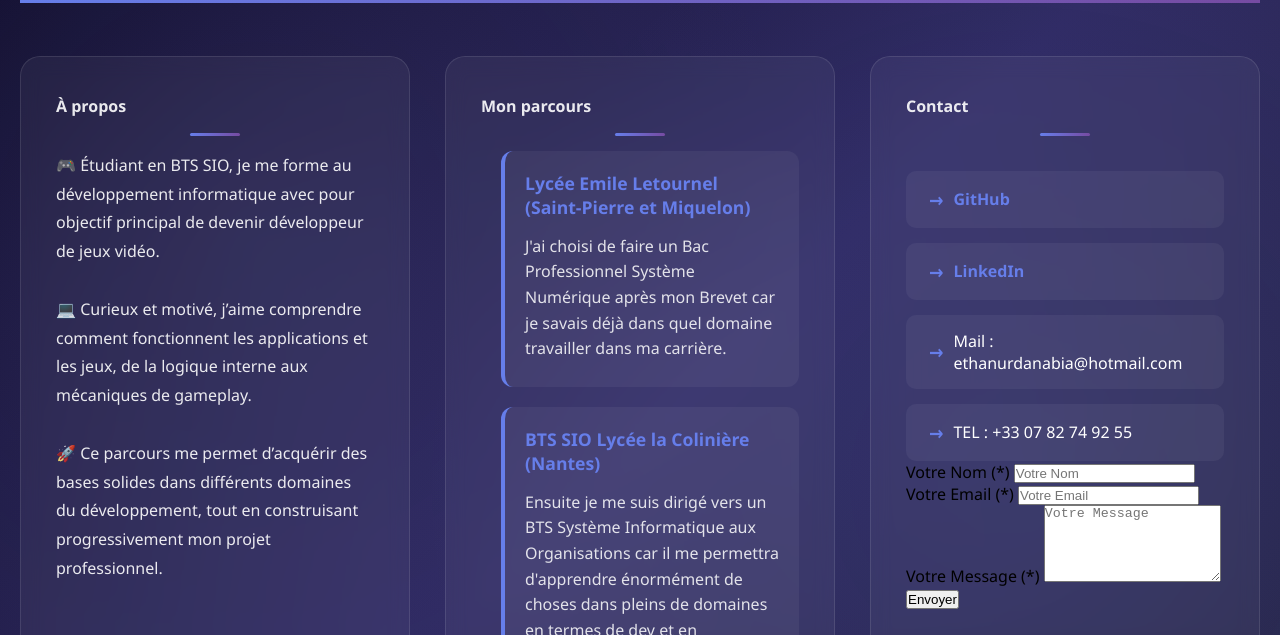
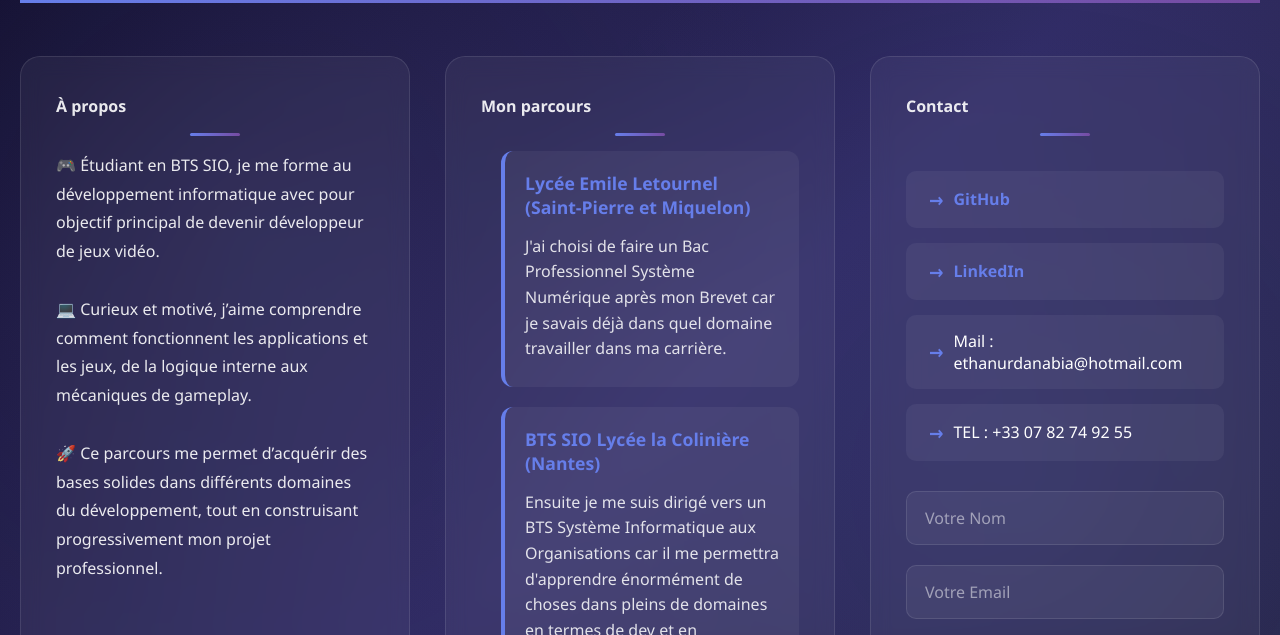
Before and after one commit to MiniBats/Portfolio, a website built with webpack: page Pages/me.html in a window 1280 px wide. Shown: the part 157-792 px from the top of the page. Built offline with nearby package versions, Linux system fonts and the light colour scheme.

Commit message:
Form stylisé

```diff
--- a/css/me.css
+++ b/css/me.css
@@ -294,6 +294,112 @@
   width: 100%;
 }
 
+/* Formulaire de contact */
+.contact-form {
+  display: flex;
+  flex-direction: column;
+  gap: 20px;
+  margin-top: 30px;
+  width: 100%;
+}
+
+.contact-form > div {
+  display: flex;
+  flex-direction: column;
+  gap: 8px;
+}
+
+.contact-form label.sr-only {
+  position: absolute;
+  width: 1px;
+  height: 1px;
+  padding: 0;
+  margin: -1px;
+  overflow: hidden;
+  clip: rect(0, 0, 0, 0);
+  white-space: nowrap;
+  border-width: 0;
+}
+
+.contact-form input,
+.contact-form textarea {
+  width: 100%;
+  padding: 15px 18px;
+  background: rgba(255, 255, 255, 0.05);
+  border: 1px solid rgba(255, 255, 255, 0.1);
+  border-radius: 10px;
+  color: white;
+  font-size: 1rem;
+  font-family: 'Segoe UI', Tahoma, Geneva, Verdana, sans-serif;
+  transition: all 0.3s ease;
+  outline: none;
+}
+
+.contact-form input::placeholder,
+.contact-form textarea::placeholder {
+  color: rgba(255, 255, 255, 0.5);
+}
+
+.contact-form input:focus,
+.contact-form textarea:focus {
+  background: rgba(255, 255, 255, 0.08);
+  border-color: #667eea;
+  box-shadow: 0 0 0 3px rgba(102, 126, 234, 0.1);
+}
+
+.contact-form textarea {
+  resize: vertical;
+  min-height: 120px;
+}
+
+.contact-form .btn-primary {
+  width: 100%;
+  padding: 15px 30px;
+  background: linear-gradient(135deg, #667eea 0%, #764ba2 100%);
+  border: none;
+  border-radius: 10px;
+  color: white;
+  font-size: 1.1rem;
+  font-weight: 600;
+  cursor: pointer;
+  transition: all 0.3s ease;
+  box-shadow: 0 4px 15px rgba(102, 126, 234, 0.4);
+  margin-top: 10px;
+}
+
+.contact-form .btn-primary:hover {
+  transform: translateY(-2px);
+  box-shadow: 0 6px 20px rgba(102, 126, 234, 0.6);
+  background: linear-gradient(135deg, #764ba2 0%, #667eea 100%);
+}
+
+.contact-form .btn-primary:active {
+  transform: translateY(0);
+  box-shadow: 0 2px 10px rgba(102, 126, 234, 0.4);
+}
+
+#successMessage {
+  padding: 15px;
+  background: rgba(76, 175, 80, 0.1);
+  border: 1px solid rgba(76, 175, 80, 0.3);
+  border-radius: 10px;
+  color: #81c784;
+  text-align: center;
+  font-weight: 500;
+  animation: slideIn 0.3s ease-out;
+}
+
+@keyframes slideIn {
+  from {
+    opacity: 0;
+    transform: translateY(-10px);
+  }
+  to {
+    opacity: 1;
+    transform: translateY(0);
+  }
+}
+
 /* Responsive adjustments */
 @media (max-width: 1024px) {
   .about {
```
Also changed, not shown: Pages/me.html (+1 -1 lines). Lines whose indentation alone changed are shown as unchanged.
